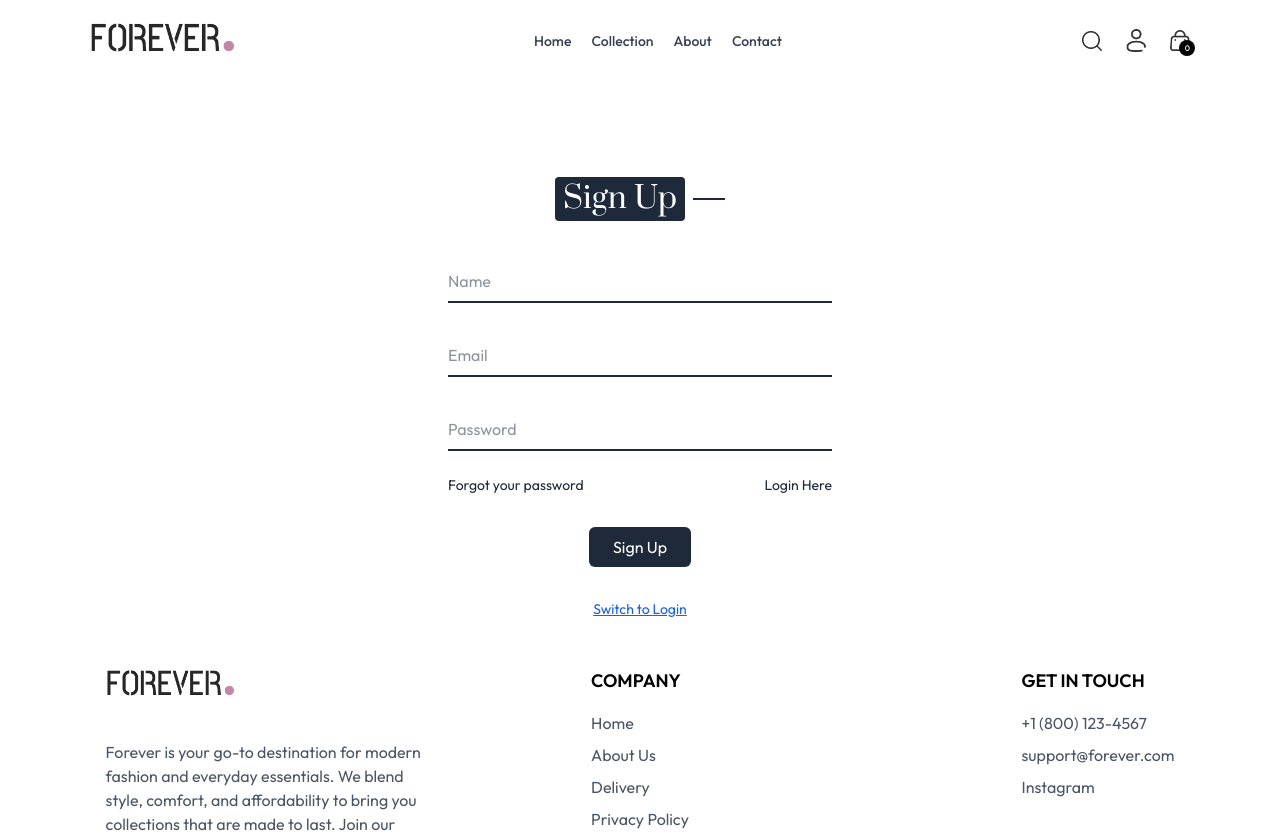
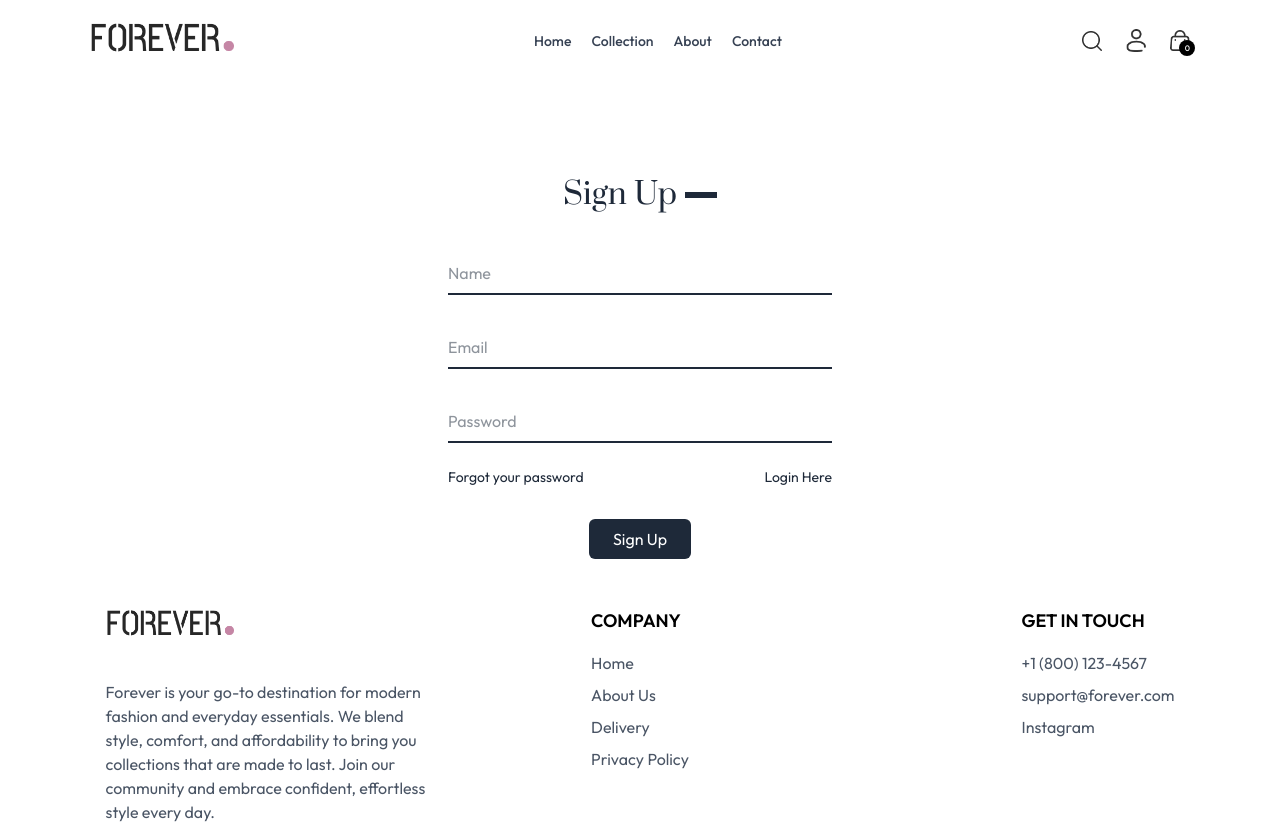
Before and after one commit to ashucj17/forever, a React (Vite) app in the folder frontend/: page /Login in a window 1280 px wide. Shown: the top 833 px of the page. Built offline with nearby package versions, Linux system fonts and the light colour scheme.

Commit message:
login page

```diff
--- a/frontend/src/pages/Login.jsx
+++ b/frontend/src/pages/Login.jsx
@@ -1,46 +1,58 @@
-import React, { useState } from 'react'
+import React, { useState } from 'react';
 
 const Login = () => {
-  const [currentState, setCurrentState] = useState('Sign Up')
+  const [isLogin, setIsLogin] = useState(false);
+  const currentState = isLogin ? 'Login' : 'Sign Up';
 
-  const onSubmitHandler =(event) =>{
-    event.preventDefault()
-  }
+  const onSubmitHandler = (event) => {
+    event.preventDefault();
+  };
+
+  const toggleAuthMode = () => {
+    setIsLogin(!isLogin);
+  };
 
   return (
-    <form onSubmit={onSubmitHandler} className='flex flex-col items-center w-[90%] sm:max-w-96 m-auto mt-14 gap-8 text-gray-800'>
+    <form
+      onSubmit={onSubmitHandler}
+      className='flex flex-col items-center w-full sm:max-w-96 m-auto mt-14 gap-8 text-gray-800'
+    >
       <div className='inline-flex items-center gap-2 mb-2 mt-10'>
-        <p className='prata-regular text-3xl w-auto bg-gray-800 text-white px-2 py-1 rounded'>
-          {currentState}
-        </p>
-        <hr className='border-none h-[1.5px] w-8 bg-gray-800' />
+        <p className='prata-regular text-3xl'>{currentState}</p>
+        <hr className='border-none h-1.5 w-8 bg-gray-800' />
       </div>
 
-      {currentState === 'Login' ? '' : <input
+      {!isLogin && (
+        <input
           type="text"
   placeholder="Name"
-        className="border-b-2 outline-none w-full py-2" required
-      /> }
+  autoComplete="name"
+  className="border-b-2 outline-none w-full py-2"
+  required
+        />
+      )}
 
       <input
          type="email"
   placeholder="Email"
-        className="border-b-2 outline-none w-full py-2" required
+  autoComplete="email"
+  className="border-b-2 outline-none w-full py-2"
+  required
       />
+
       <input
          type="password"
   placeholder="Password"
-        className="border-b-2 outline-none w-full py-2" required
+  autoComplete={isLogin ? "current-password" : "new-password"}
+  className="border-b-2 outline-none w-full py-2"
+  required
       />
 
-      <div className='w-full flex justify-between text-sm mt-[-8px]' >
+      <div className='w-full flex justify-between text-sm mt-[-8px]'>
         <p className='cursor-pointer'>Forgot your password</p>
-
-      {
-        currentState === 'Login'
-        ? <p onClick={()=>setCurrentState('Sign Up')} className='cursor-pointer'>Create Account</p>
-        : <p onClick={()=>setCurrentState('Login')} className='cursor-pointer'>Login Here</p>
-      }
+        <p onClick={toggleAuthMode} className='cursor-pointer'>
+          {isLogin ? 'Create Account' : 'Login Here'}
+        </p>
       </div>
 
       <button
@@ -49,18 +61,8 @@ const Login = () => {
       >
         {currentState}
       </button>
+    </form>
+  );
+};
 
-      <button
-        type="button"
-        onClick={() =>
-          setCurrentState(currentState === 'Sign Up' ? 'Login' : 'Sign Up')
-        }
-        className="text-blue-600 underline text-sm"
-      >
-        Switch to {currentState === 'Sign Up' ? 'Login' : 'Sign Up'}
-      </button>
-    </form>
-  )
-}
-
-export default Login
+export default Login;
```
Lines whose indentation alone changed are shown as unchanged.
